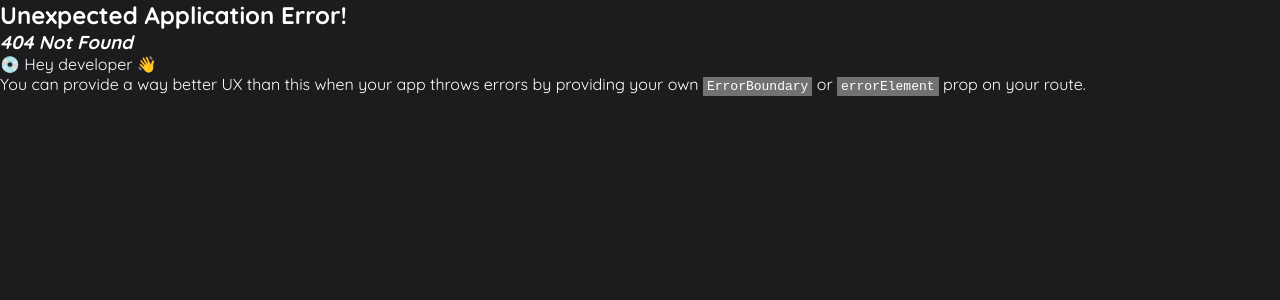
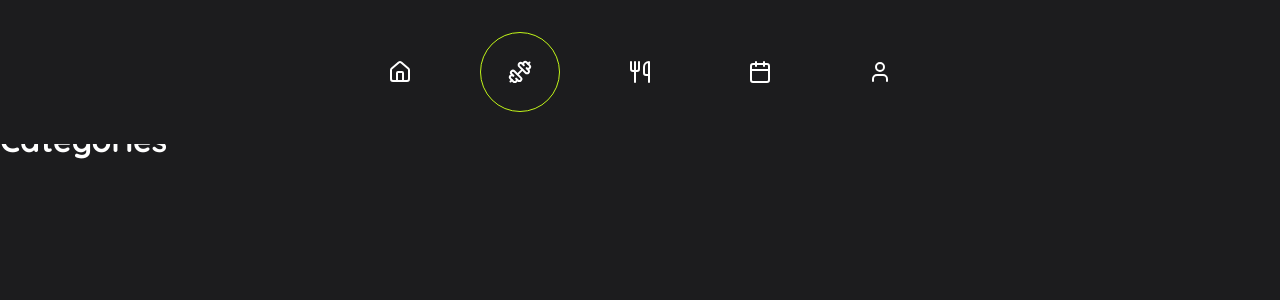
Before and after one commit to TackoBracko/crossfit-tracker-app-react-ts, a React (Vite) app: page /categories in a window 1280 px wide. Before the commit this address had no page. Shown: the top 300 px of the page. Built offline with nearby package versions, Linux system fonts and the light colour scheme.

Commit message:
added categories page and component

```diff
--- a/src/App.tsx
+++ b/src/App.tsx
@@ -12,6 +12,7 @@ import Onbording from "./pages/Sigup/Onbording";
 import Layout from "./components/Layout";
 import Profile from "./pages/User/Profile";
 import Edit from "./pages/User/Profile/Edit";
+import CategoriesList from "./pages/Categories/List";
 import { AuthProvider } from "./components/Context/AuthContext";
 import { ProtectedRoutes, PublicRoutes } from "./components/Context/AuthRoutes";
 import { UserDataProvider } from "./components/Context/UserContext";
@@ -27,6 +28,7 @@ const router = createBrowserRouter(
 
         <Route element={<ProtectedRoutes />}>
           <Route index element={<Home />} />
+          <Route path="/categories" element={<CategoriesList />} />
           <Route path="/profile" element={<Profile />} />
           <Route path="/edit" element={<Edit />} />
         </Route>
--- a/src/components/Context/AuthContext.tsx
+++ b/src/components/Context/AuthContext.tsx
@@ -17,7 +17,7 @@ export const AuthContext = React.createContext<AuthContextProps>({
 export const AuthProvider: React.FC<{ children: React.ReactNode }> = ({
   children,
 }) => {
-  const [isUserLogged, setIsUserLogged] = useState<boolean>(false);
+  const [isUserLogged, setIsUserLogged] = useState<boolean>(true);
 
   const login = () => {
     setIsUserLogged(true);
--- a/src/components/Layout/Navigation/index.tsx
+++ b/src/components/Layout/Navigation/index.tsx
@@ -33,7 +33,7 @@ export default function Navigation() {
             </li>
             <li>
               <NavLink
-                to="/category"
+                to="/categories"
                 className={({ isActive }) =>
                   isActive ? classes.active : undefined
                 }
--- /dev/null
+++ b/src/pages/Categories/List/List.module.css
@@ -0,0 +1,3 @@
+.categoriesHeader {
+  margin-top: var(--m-4xl);
+}
--- /dev/null
+++ b/src/pages/Categories/List/index.tsx
@@ -0,0 +1,13 @@
+import classes from "./List.module.css";
+
+export default function CategoriesList() {
+  return (
+    <>
+      <header className={classes.categoriesHeader}>
+        <h1>Categories</h1>
+      </header>
+
+      <section></section>
+    </>
+  );
+}
```
Also changed, not shown: src/components/Category/Card/index.tsx (added, +7 -0 lines), src/components/Category/Card/Card.module.css (added).
